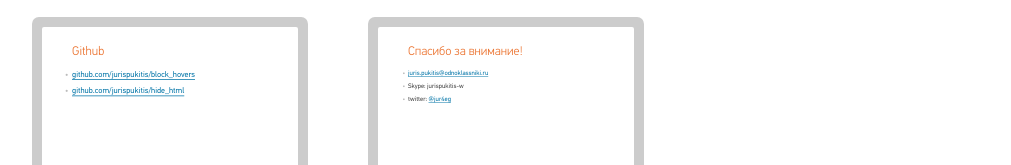
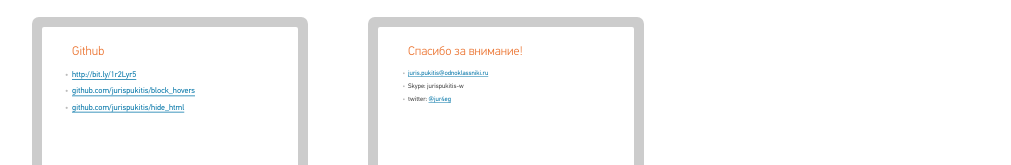
Before and after one commit to jurispukitis/60fps, a plain HTML site: page index.html in a window 1280 px wide. Shown: the part 2135-2300 px from the top of the page, without its empty margins (58-1069 px from the left). Drawn offline with Linux system fonts and the light colour scheme.

Commit message:
ссылка на слайди

```diff
--- a/index.html
+++ b/index.html
@@ -244,8 +244,9 @@
 <section class="slide"><div>
     <h2>Github</h2>
     <ul class="fz-l">
-        <li><a href="#333" target="_blank">github.com/jurispukitis/block_hovers</a></li>
-        <li><a href="#333" target="_blank">github.com/jurispukitis/hide_html</a></li>
+        <li><a href="http://bit.ly/1r2Lyr5" target="_blank">http://bit.ly/1r2Lyr5</a></li>
+        <li><a href="https://github.com/jurispukitis/block_hovers" target="_blank">github.com/jurispukitis/block_hovers</a></li>
+        <li><a href="https://github.com/jurispukitis/hide_html" target="_blank">github.com/jurispukitis/hide_html</a></li>
     </ul>
 </div></section>
 
```
